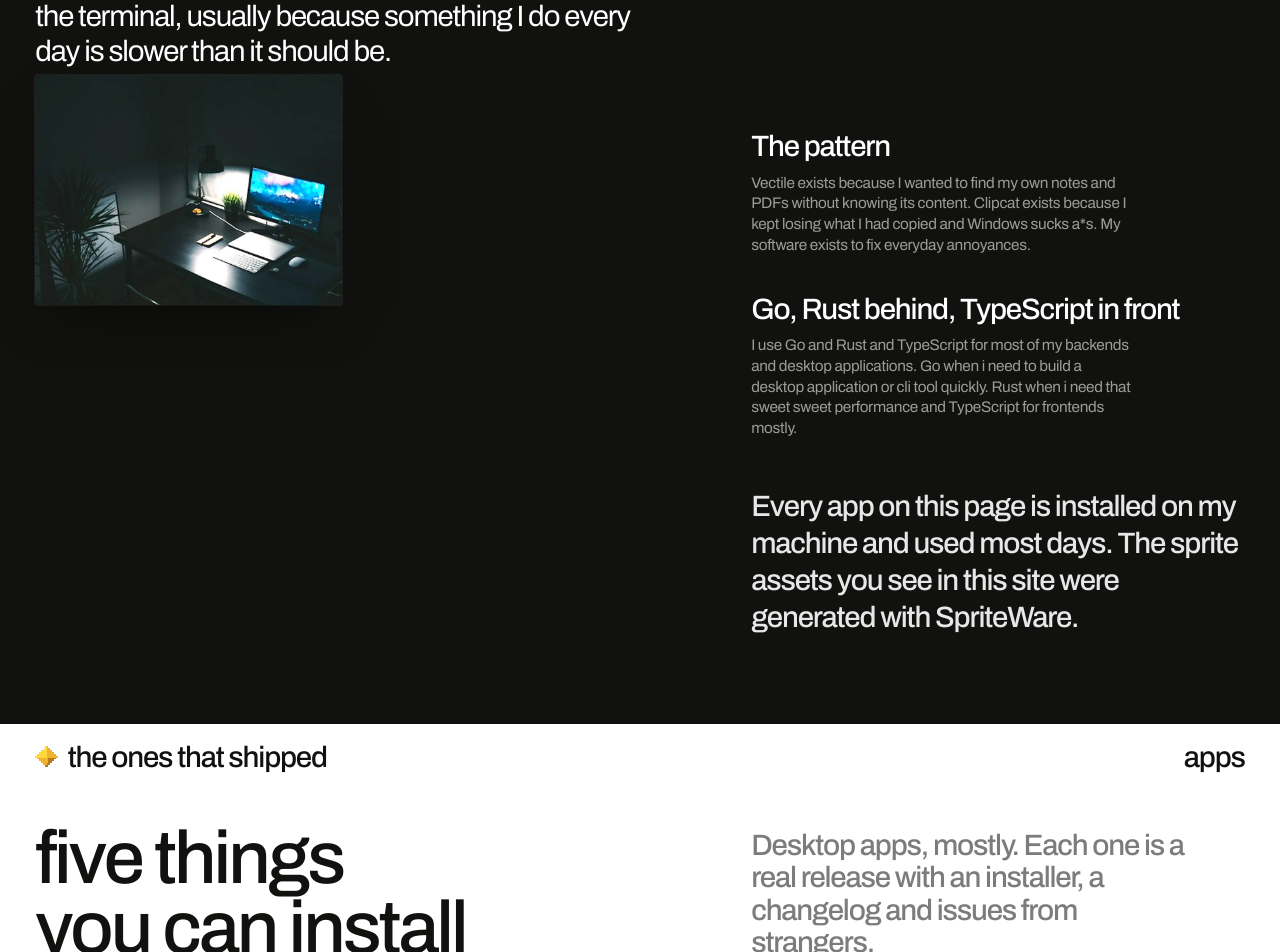
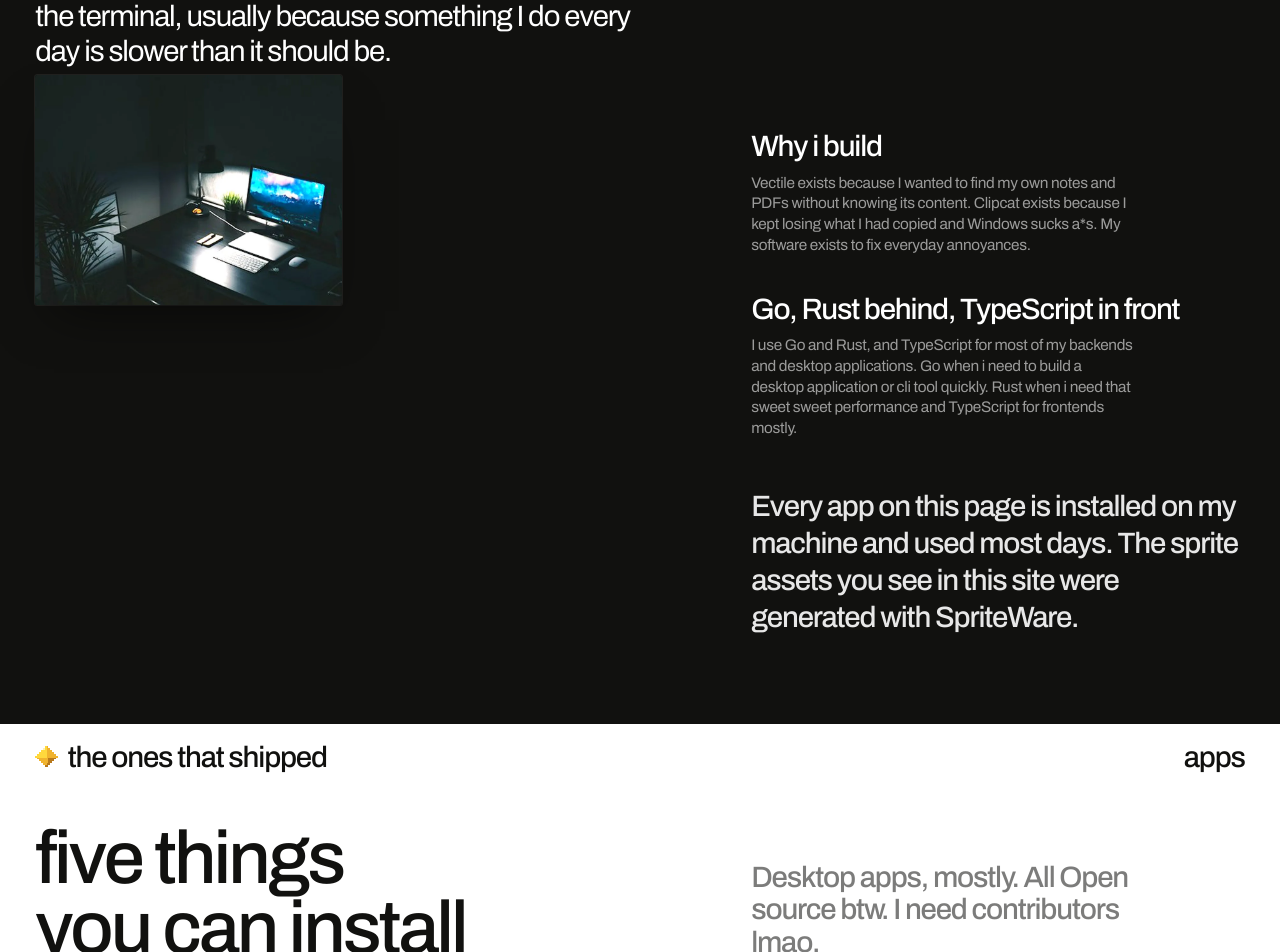
Before and after one commit to d3uceY/jesse, a Next.js app: page / in a window 1280 px wide. Shown: the part 960-1912 px from the top of the page. Built offline with nearby package versions, Linux system fonts and the light colour scheme.

Commit message:
feat: update About and Apps sections for improved clarity and messaging

```diff
--- a/components/site/About.tsx
+++ b/components/site/About.tsx
@@ -33,7 +33,7 @@ export default function About() {
 
         <div className="about__right">
           <article className="about__block">
-            <h3 className="t-medium">The pattern</h3>
+            <h3 className="t-medium">Why i build</h3>
             <p className="t-body">
               Vectile exists because I wanted to find my own notes and PDFs without knowing its content.
               Clipcat exists because I kept losing what I
@@ -43,7 +43,7 @@ export default function About() {
           <article className="about__block">
             <h3 className="t-medium">Go, Rust behind, TypeScript in front</h3>
             <p className="t-body">
-              I use Go and Rust and TypeScript for most of my backends and desktop applications.
+              I use Go and Rust, and TypeScript for most of my backends and desktop applications.
               Go when i need to build a desktop application or cli tool quickly.
               Rust when i need that sweet sweet performance and TypeScript for frontends mostly.
             </p>
--- a/components/site/Apps.tsx
+++ b/components/site/Apps.tsx
@@ -21,8 +21,7 @@ export default function Apps() {
           you can install
         </h2>
         <p className="apps__copy t-body-large">
-          Desktop apps, mostly. Each one is a real release with an installer, a
-          changelog and issues from strangers.
+          Desktop apps, mostly. All Open source btw. I need contributors lmao.
         </p>
       </div>
 
--- a/components/site/SiteFooter.tsx
+++ b/components/site/SiteFooter.tsx
@@ -98,7 +98,7 @@ export default function SiteFooter() {
         <a className="footer__fine" href="#top" data-back-to-top>
           <Arrow dir="n" /> back to top
         </a>
-        <p className="footer__fine footer__legal">next.js, gsap, lenis</p>
+        {/* <p className="footer__fine footer__legal">next.js, gsap, lenis</p> */}
       </div>
     </footer>
   );
```
